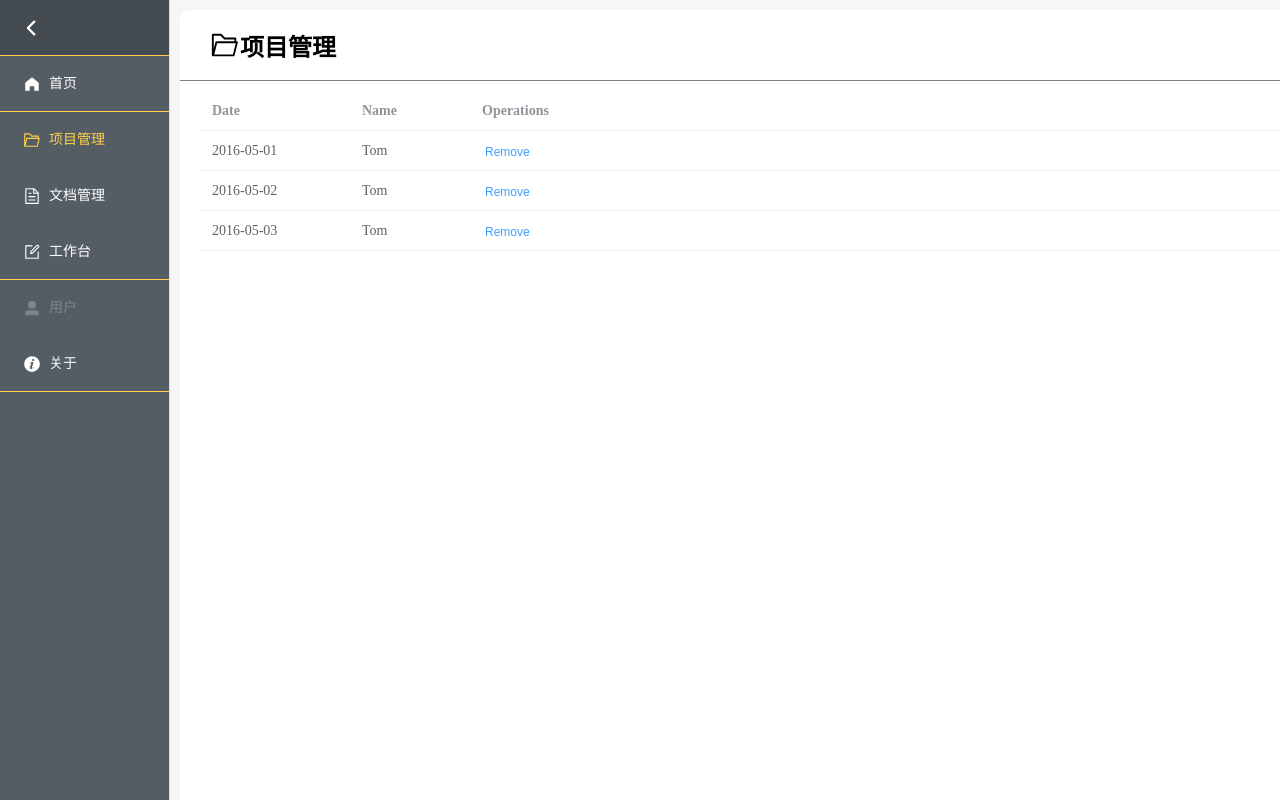
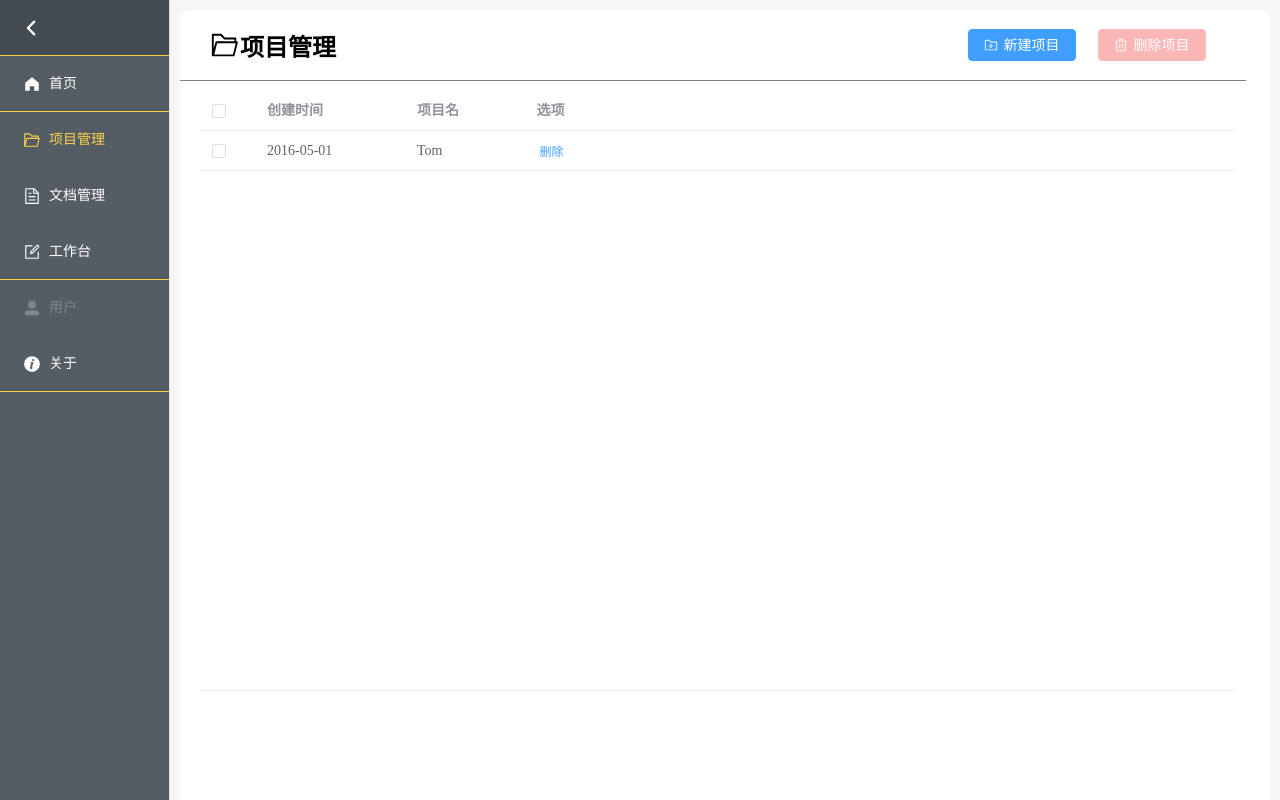
Before and after one commit to MODEMINGZ/iAnctChinese-Client1, a Vue app in the folder iAnctChinese-Client1/: page /project in a window 1280 px wide. Built offline with nearby package versions, Linux system fonts and the light colour scheme.

Commit message:
项目创建与删除

```diff
--- a/iAnctChinese-Client1/index.html
+++ b/iAnctChinese-Client1/index.html
@@ -19,7 +19,8 @@
   body {
     height: 100%;
     margin: 0;
-    padding: 0;
+    padding: 0 !important;
+    width: 100% !important;
     overflow: hidden;
   }
 </style>
--- a/iAnctChinese-Client1/src/views/Project.vue
+++ b/iAnctChinese-Client1/src/views/Project.vue
@@ -9,23 +9,45 @@
                     <span class="head-text">项目管理</span>
                 </div>
                 <div class="right-head">
-                    <el-button type="primary" class="h-btn" :icon="FolderAdd">新建项目</el-button>
-                    <el-button type="danger" :icon="Delete" class="h-btn">删除项目</el-button>
+                    <el-button type="primary" class="h-btn" :icon="FolderAdd"
+                        @click="dialogFormVisible = true">新建项目</el-button>
+                    <el-button type="danger" :icon="Delete" class="h-btn" :disabled="multipleSelection.length === 0"
+                        @click="deleteSelectedItems">删除项目</el-button>
                 </div>
             </div>
-            <el-table :data="tableData" class="mtable">
-                <el-table-column prop="name" label="Name" width="120" />
-                <el-table-column fixed prop="date" label="Date" width="150" />
-                <el-table-column fixed="right" label="Operations" min-width="120">
+            <el-table :data="tableData" class="mtable" stripe height="600" @selection-change="handleSelectionChange">
+                <el-table-column type="selection" :selectable='selectable' width="55" />
+                <el-table-column prop="name" label="项目名" width="120" />
+                <el-table-column fixed prop="date" label="创建时间" width="150" />
+                <el-table-column fixed="right" label="选项" min-width="120">
                     <template #default="scope">
                         <el-button link type="primary" size="small" @click.prevent="deleteRow(scope.$index)">
-                            Remove
+                            删除
                         </el-button>
                     </template>
                 </el-table-column>
             </el-table>
         </div>
     </div>
+    <el-dialog v-model="dialogFormVisible" title="新建项目" width="600">
+        <el-form :model="form">
+            <el-form-item label="项目名" :label-width="formLabelWidth">
+                <el-input v-model="form.name" autocomplete="off" autosize type="textarea" placeholder="(必填)" />
+            </el-form-item>
+            <el-form-item label="项目描述" :label-width="formLabelWidth">
+                <el-input v-model="form.discription" autocomplete="off" type="textarea"
+                    :autosize="{ minRows: 2, maxRows: 4 }" placeholder="(选填)" />
+            </el-form-item>
+        </el-form>
+        <template #footer>
+            <div class="dialog-footer">
+                <el-button @click="createForm_cancle">取消</el-button>
+                <el-button type="primary" @click="createForm">
+                    确认
+                </el-button>
+            </div>
+        </template>
+    </el-dialog>
 </template>
 
 <script setup lang="ts">
@@ -34,36 +56,74 @@ import {
     FolderOpened,
     Delete
 } from '@element-plus/icons-vue'
+import { ref, reactive } from 'vue'
+import dayjs from 'dayjs'
+import { ElMessage } from 'element-plus'
+//删除项目
+const multipleSelection = ref([]);
+const handleSelectionChange = (val: never[]) => {
+    multipleSelection.value = val;
+};
+const deleteSelectedItems = () => {
+    if (multipleSelection.value.length === 0) return; // 防止没有选择任何项时触发删除
+    const idsToDelete = multipleSelection.value.map(item => tableData.value.indexOf(item)); // 获取要删除的项的索引
+    idsToDelete.sort((a, b) => b - a); // 降序排序，以便从后往前删除，避免索引变化问题
+    idsToDelete.forEach(id => {
+        tableData.value.splice(id, 1); // 删除选中的行
+    });
+    multipleSelection.value = []; // 清空选中项，因为已经从表格中删除了
+};
+
+const selectable = (row: { id: string; }, index: any) => {
+    if (row.id === "10001") {
+        return false
+
+    } else {
+        return true
+    }
+}
+const dialogFormVisible = ref(false)
+const formLabelWidth = '140px'
+const form = reactive({
+    name: '',
+    discription: '',
+})
+const createForm = () => {
+    if (!form.name) {
+        ElMessage({
+            message: '项目名不能为空！',
+            type: 'warning',
+        })
+        return
+    }
+    dialogFormVisible.value = false
+    now.setDate(now.getDate() + 1)
+    tableData.value.push({
+        date: dayjs(now).format('YYYY-MM-DD'),
+        name: form.name,
+        discription: form.discription,
+    })
+    form.name = ''
+    form.discription = ''
+    ElMessage({
+        message: '创建成功！',
+        type: 'success',
+    })
+}
+const createForm_cancle = () => {
+    dialogFormVisible.value = false
+    form.name = ''
+    form.discription = ''
+}
 
 //表格
-import { ref } from 'vue'
-import dayjs from 'dayjs'
-
 const now = new Date()
 
 const tableData = ref([
     {
         date: '2016-05-01',
         name: 'Tom',
-        city: 'Los Angeles',
-        address: 'No. 189, Grove St, Los Angeles',
-        zip: 'CA 90036',
-    },
-    {
-        date: '2016-05-02',
-        name: 'Tom',
-        state: 'California',
-        city: 'Los Angeles',
-        address: 'No. 189, Grove St, Los Angeles',
-        zip: 'CA 90036',
-    },
-    {
-        date: '2016-05-03',
-        name: 'Tom',
-        state: 'California',
-        city: 'Los Angeles',
-        address: 'No. 189, Grove St, Los Angeles',
-        zip: 'CA 90036',
+        discription: 'Los Angeles',
     },
 ])
 
@@ -71,24 +131,13 @@ const deleteRow = (index: number) => {
     tableData.value.splice(index, 1)
 }
 
-const onAddItem = () => {
-    now.setDate(now.getDate() + 1)
-    tableData.value.push({
-        date: dayjs(now).format('YYYY-MM-DD'),
-        name: 'Tom',
-        state: 'California',
-        city: 'Los Angeles',
-        address: 'No. 189, Grove St, Los Angeles',
-        zip: 'CA 90036',
-    })
-}
 </script>
 
 <style scoped>
 .mtable {
-    background-color: aqua;
     margin-left: 20px;
     margin-top: 10px;
+    width: 95%;
 }
 
 .h-btn {
@@ -127,6 +176,7 @@ const onAddItem = () => {
     border-bottom: 1px solid grey;
     align-items: center;
     padding: 10px 20px 10px 10px;
+    width: 95%;
     justify-content: space-between;
 }
 
@@ -135,7 +185,7 @@ const onAddItem = () => {
     background-color: white;
     height: 100%;
     border-radius: 10px;
-    /* width: 100%; */
+    width: 100%;
 }
 
 .container {
```
